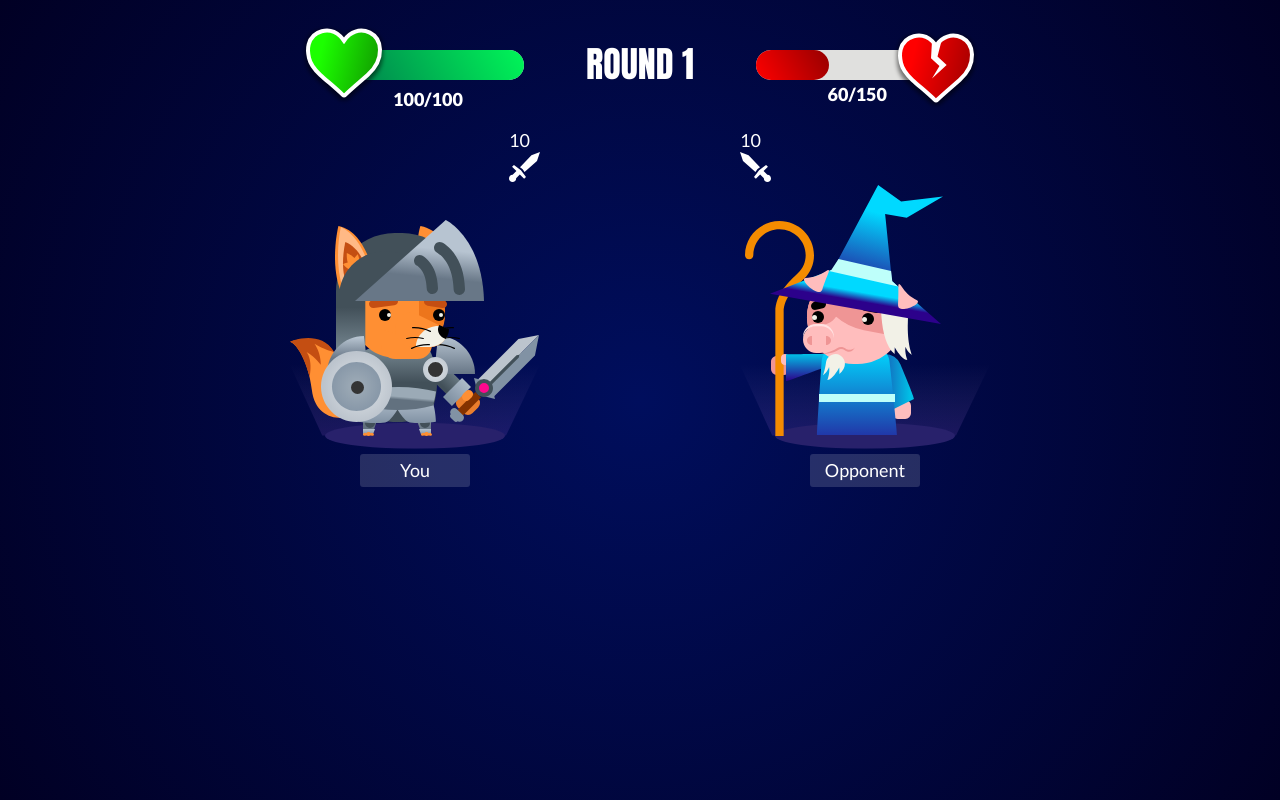
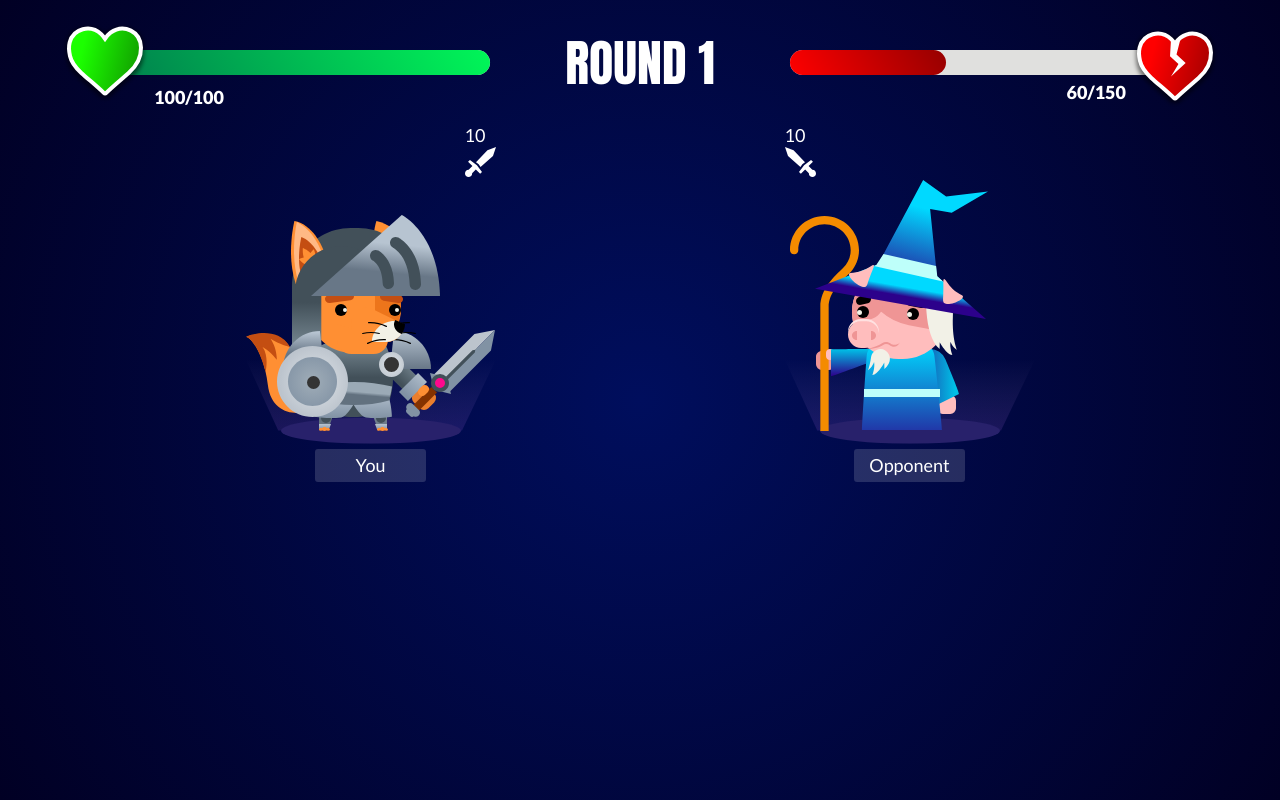
Before and after one commit to tamaraeaton/trivia-fighters, a React (Create React App) app: page /game in a window 1280 px wide. Built offline with nearby package versions, Linux system fonts and the light colour scheme.

Commit message:
RAP403QA: - adjusted healthbar and round

```diff
--- a/src/components/HealthBar/HealthBar.scss
+++ b/src/components/HealthBar/HealthBar.scss
@@ -1,11 +1,12 @@
 .healthbarContainer {
   display: flex;
   position: relative;
-  height: 30px;
-  width: 100%;
+  height: 25px;
+  // width: 100%;
+  min-width: 389px;
   background-color: #e0e0de;
   border-radius: 50px;
-  margin: 50px;
+  margin: 50px 0;
 }
 
 .label {
--- a/src/components/Round/Round.css
+++ /dev/null
@@ -1,6 +0,0 @@
-.roundCountDisplay {
-  display: flex;
-  justify-content: center;
-  align-items: center;
-  width: 500px;
-}
--- /dev/null
+++ b/src/components/Round/Round.scss
@@ -0,0 +1,12 @@
+.roundCountDisplay {
+  display: flex;
+  justify-content: center;
+  align-items: center;
+  width: 100%;
+  min-width: 300px;
+  font-family: Impact;
+  font-size: 50px;
+  letter-spacing: 0;
+  line-height: 61px;
+  margin: 0;
+}
--- a/src/components/Round/Round.tsx
+++ b/src/components/Round/Round.tsx
@@ -1,4 +1,4 @@
-import './Round.css';
+import './Round.scss';
 
 const Round = () => {
   return (
--- a/src/pages/Game.scss
+++ b/src/pages/Game.scss
@@ -4,7 +4,7 @@
 
 .avatarContainerWrapper {
   display: flex;
-  justify-content: space-between;
+  justify-content: space-around;
   align-items: flex-end;
 }
 
```
